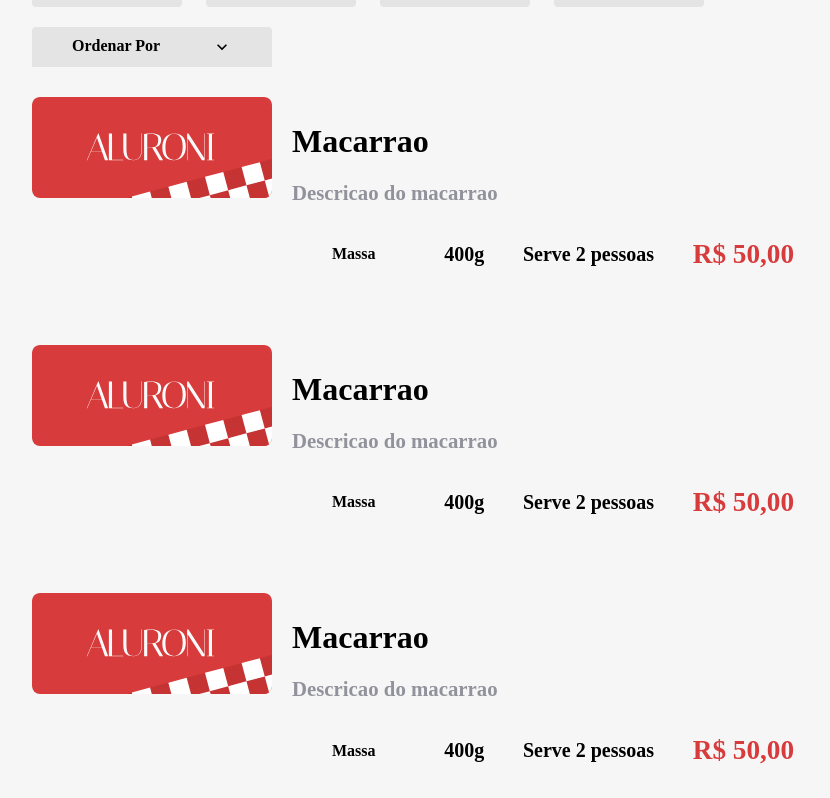
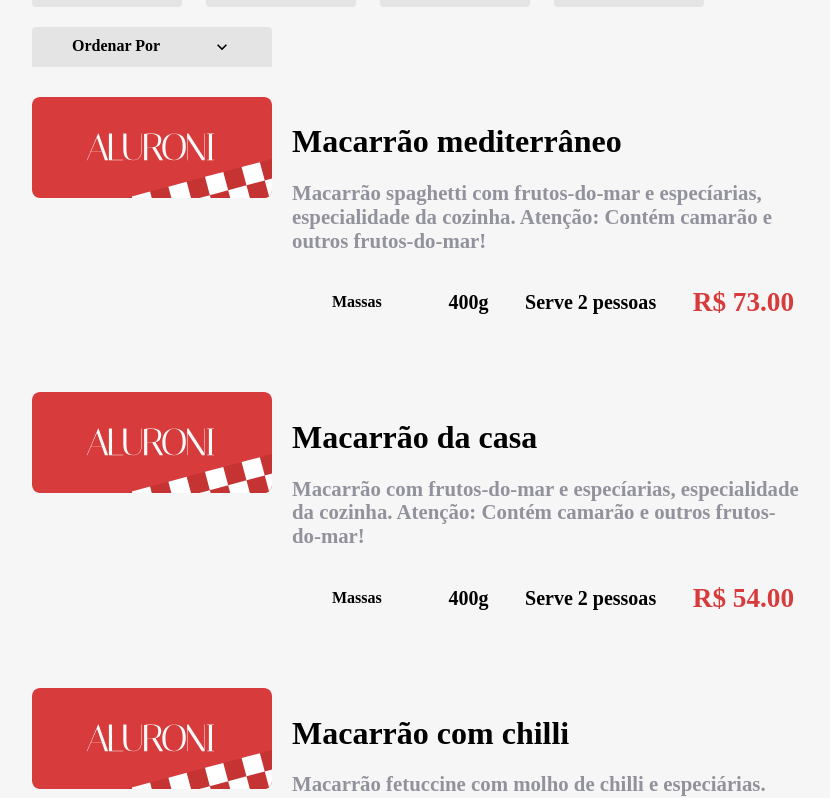
Before and after one commit to alexmdo/alura-react-lidando-com-arquivos-estaticos, a React (Create React App) app: page / in a window 1280 px wide. Shown: the part 687-1485 px from the top of the page, without its empty margins (168-998 px from the left). Built offline with nearby package versions, Linux system fonts and the light colour scheme; a web font is replaced by a local one.

Commit message:
Populando cada item

```diff
--- a/src/pages/Cardapio/Itens/Item/index.tsx
+++ b/src/pages/Cardapio/Itens/Item/index.tsx
@@ -1,29 +1,33 @@
 import logo from 'assets/logo.svg';
 import styles from './Item.module.scss';
+import cardapio from '../itens.json';
 
-export default function Item() {
+type IProps = typeof cardapio[0];
+
+export default function Item(props: IProps) {
+    const { title, description, category, size, serving, price } = props;
     return (
         <div className={styles.item}>
             <div className={styles.item__imagem}>
-                <img src={logo} alt="imagem"/>
+                <img src={logo} alt={title}/>
             </div>
             <div className={styles.item__descricao}>
                 <div className={styles.item__titulo}>
-                    <h2>Macarrao</h2>
-                    <p>Descricao do macarrao</p>
+                    <h2>{title}</h2>
+                    <p>{description}</p>
                 </div>
                 <div className={styles.item__tags}>
                     <div className={styles.item__tipo}>
-                        Massa
+                        {category.label}
                     </div>
                     <div className={styles.item__porcao}>
-                        400g
+                        {size}g
                     </div>
                     <div className={styles.item__qtdpessoas}>
-                        Serve 2 pessoas
+                        Serve {serving} pessoa{serving === 1 ? '' : 's'}
                     </div>
                     <div className={styles.item__valor}>
-                        R$ 50,00
+                        R$ {price.toFixed(2)}
                     </div>
                 </div>
             </div>
--- a/src/pages/Cardapio/Itens/index.tsx
+++ b/src/pages/Cardapio/Itens/index.tsx
@@ -6,7 +6,10 @@
     return (
         <div className={styles.itens}>
             {cardapio.map(item => (
-                <Item key={item.id}></Item>
+                <Item
+                    key={item.id}
+                    {...item}
+                />
             ))}
         </div>
     )
```
